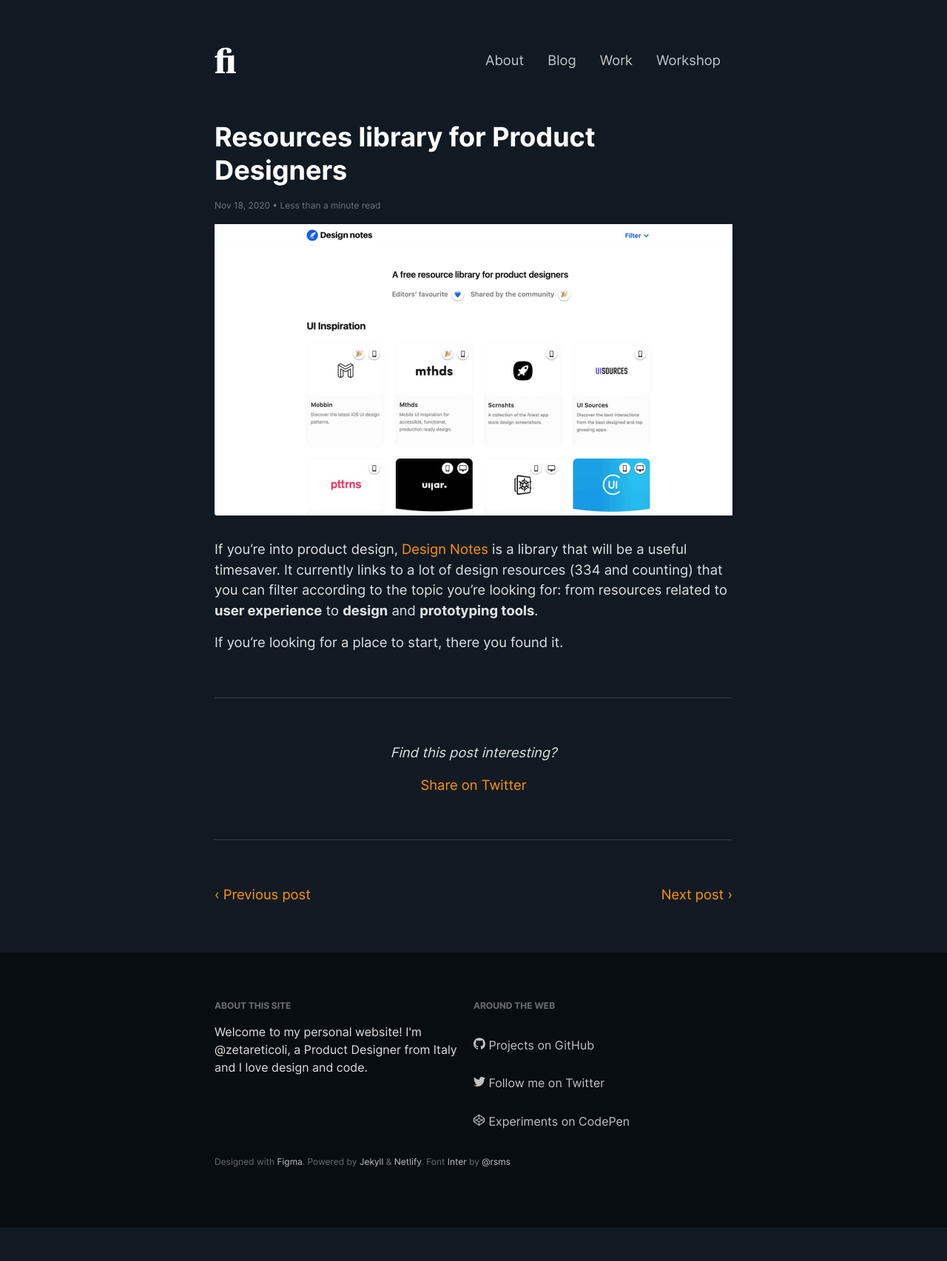
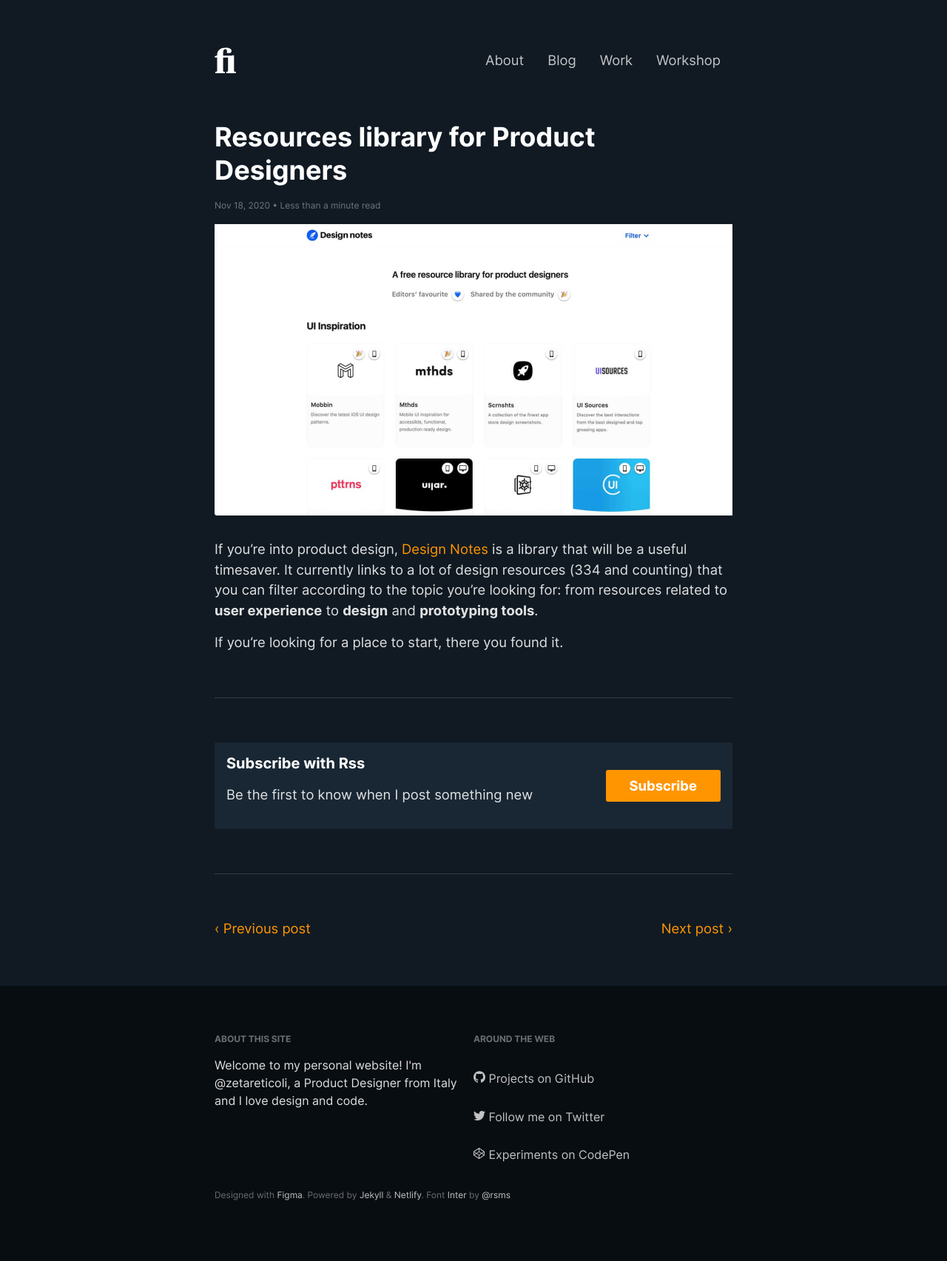
Before and after one commit to zetareticoli/fi, a Jekyll site: the page built from _posts/2020-11-18-resource-library-for-product-designers.md, in a window 1280 px wide. Shown: the whole page at 74% size. Built offline with Jekyll 4.4.1, drawn with Linux system fonts in a browser that asks for light colours; before the commit the page ends 1660 px from its top, so only the background shows below that.

Commit message:
Added rss

```diff
--- /dev/null
+++ b/_includes/box-rss.html
@@ -0,0 +1,7 @@
+<div class="flex items-center space-between rss">
+  <div>
+    <h3>Subscribe with Rss</h3>
+    <p>Be the first to know when I post something new</p>
+  </div>
+  <a class="button" href="{{site.baseurl}}/feed.xml">Subscribe</a>
+</div>
--- a/_layouts/post.html
+++ b/_layouts/post.html
@@ -32,7 +32,10 @@
 
   <hr>
 
-  <div class="text-center">
+  {% include box-rss.html %}
+
+
+  <!-- <div class="text-center">
     <p>
       <em>Find this post interesting?</em>
     </p>
@@ -40,7 +43,7 @@
     <a href="https://twitter.com/intent/tweet?text={{ page.title }}&url={{ site.url }}{{ page.url }}&via={{ site.twitter_username }}&related={{ site.twitter_username }}" rel="nofollow" target="_blank" title="Share on Twitter">
     Share on Twitter</a>
     </p>
-  </div>
+  </div> -->
 
   <hr>
 
--- a/_sass/_components.scss
+++ b/_sass/_components.scss
@@ -99,3 +99,17 @@
     background-color: #4E5EF1;
   }
 }
+
+.button {
+  background-color: $color-accent;
+  color: $color-white;
+  text-align: center;
+  padding: 8px 32px;
+  border-radius: 3px;
+  font-weight: 700;
+
+  &:hover {
+    text-decoration: none;
+    background-color: lighten($color-accent, 5%);
+  }
+}
--- a/_sass/_objects.scss
+++ b/_sass/_objects.scss
@@ -80,3 +80,9 @@
     width: 50%;
   }
 }
+
+.rss {
+  padding: 16px;
+  border-radius: 2px;
+  background-color: lighten($ui-background, 5%);
+}
--- a/_sass/_utilities.scss
+++ b/_sass/_utilities.scss
@@ -55,6 +55,14 @@
   display: flex;
 }
 
+.align-start {
+  align-self: flex-start;
+}
+
+.items-center {
+  align-items: center;
+}
+
 .space-between {
   justify-content: space-between;
 }
```
